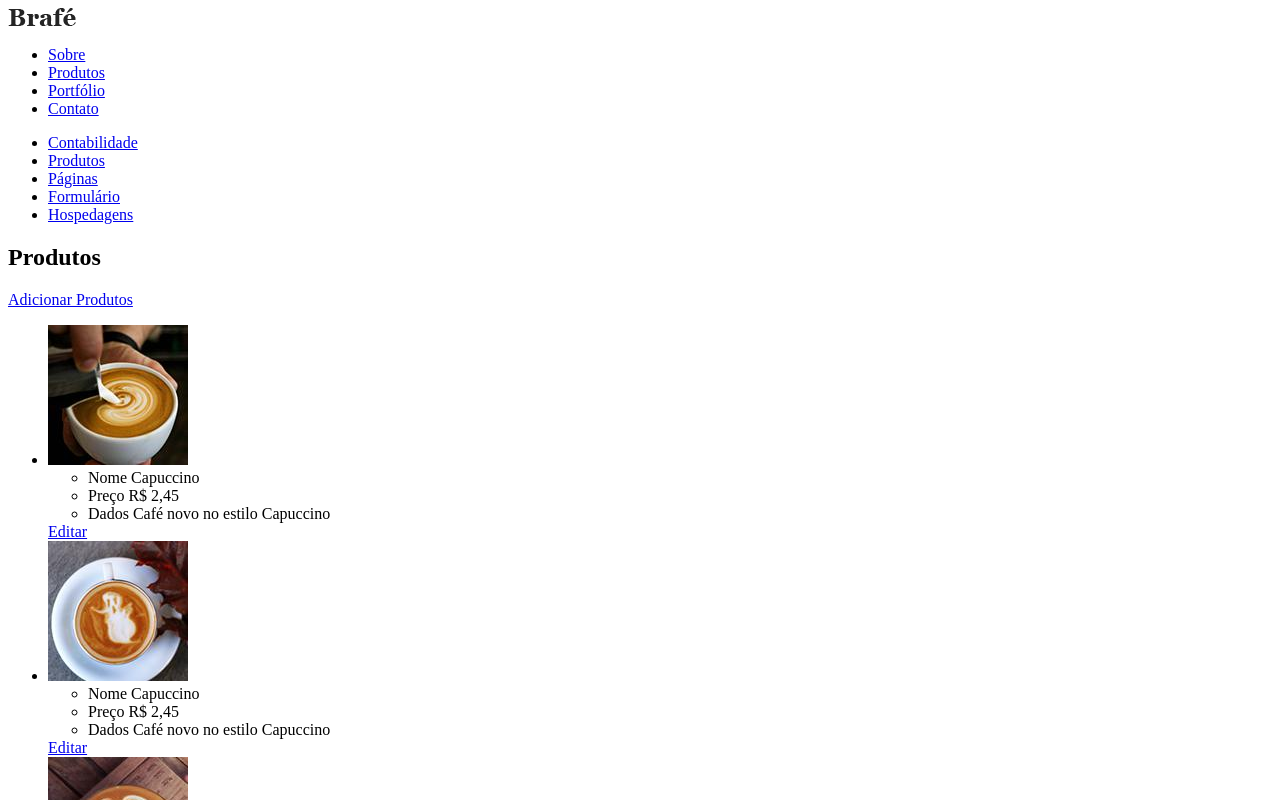
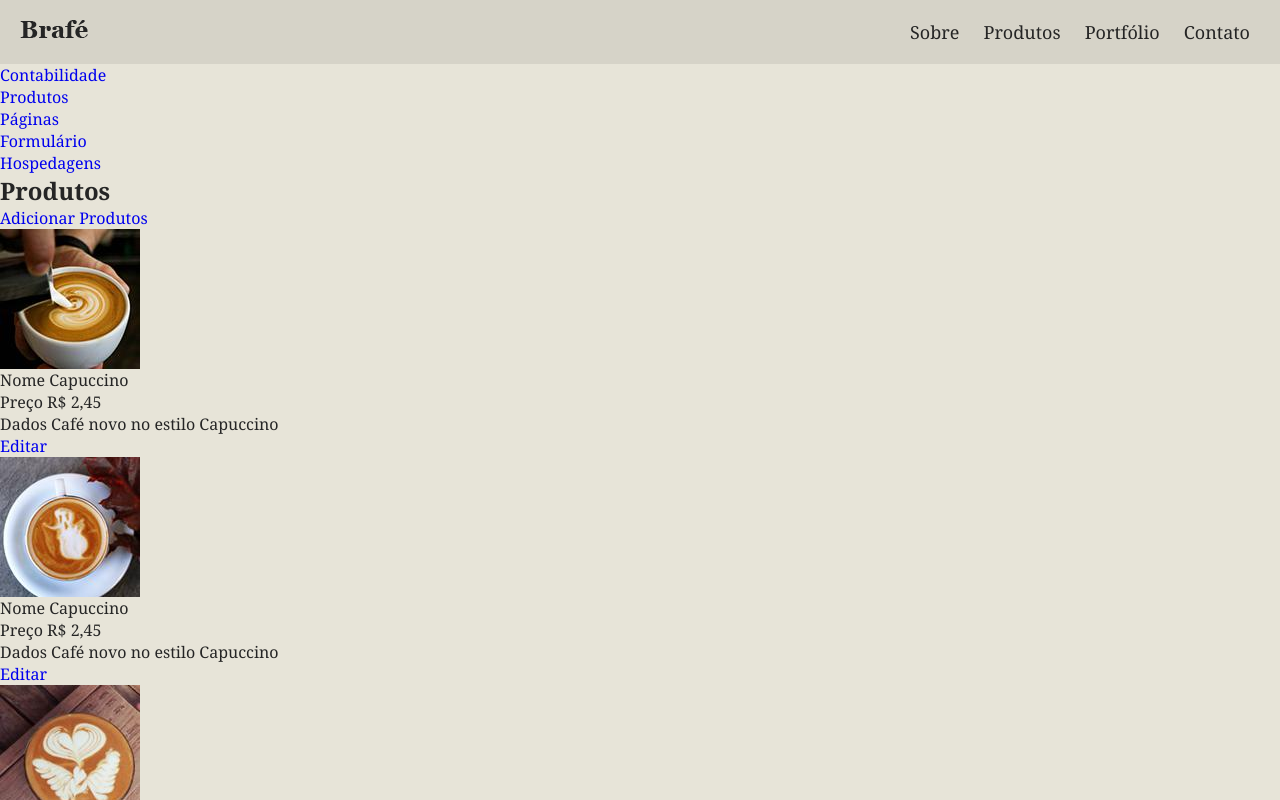
Before and after one commit to tiagocostafx/brafe-3, a plain HTML site: page index.html in a window 1280 px wide. Shown: the top 800 px of the page. Drawn offline with Linux system fonts and the light colour scheme.

Commit message:
menu style

```diff
--- a/css/style.css
+++ b/css/style.css
@@ -0,0 +1,62 @@
+body, p, h1, ul, li {
+  padding: 0px;
+  margin: 0px;
+}
+
+li {
+  list-style: none;
+}
+
+body {
+  font-family: Georgia, serif;
+  color: #252525;
+  background: #e7e4d8;
+}
+
+* {
+  box-sizing: border-box;
+}
+
+img {
+  display: block;
+  max-width: 100%;
+}
+
+a {
+  text-decoration: none;
+}
+
+/* Header */
+
+.header {
+  background: #d6d3c8;
+  padding: 20px;
+}
+
+.header::after, .header::before {
+  content: '';
+  display: flex;
+  clear: both;
+}
+
+.header-logo {
+  float: left;
+}
+
+.header-menu ul {
+  float: right;
+}
+
+.header-menu li {
+  display: inline-block;
+}
+
+.header-menu li a {
+  color: #252525;
+  font-size: 1.125em;
+  padding: 0 10px;
+}
+
+.header-menu li:first-child a {
+  padding-left: 0px;
+}
--- a/index.html
+++ b/index.html
@@ -9,11 +9,11 @@
 </head>
 <body>
 
-  <header>
-    <a href="#">
+  <header class="header">
+    <a class="header-logo" href="#">
       <img src="img/brafe.png" alt="Brafé">
     </a>
-    <nav>
+    <nav class="header-menu">
       <ul>
         <li><a href="#">Sobre</a></li>
         <li><a href="#">Produtos</a></li>
```
